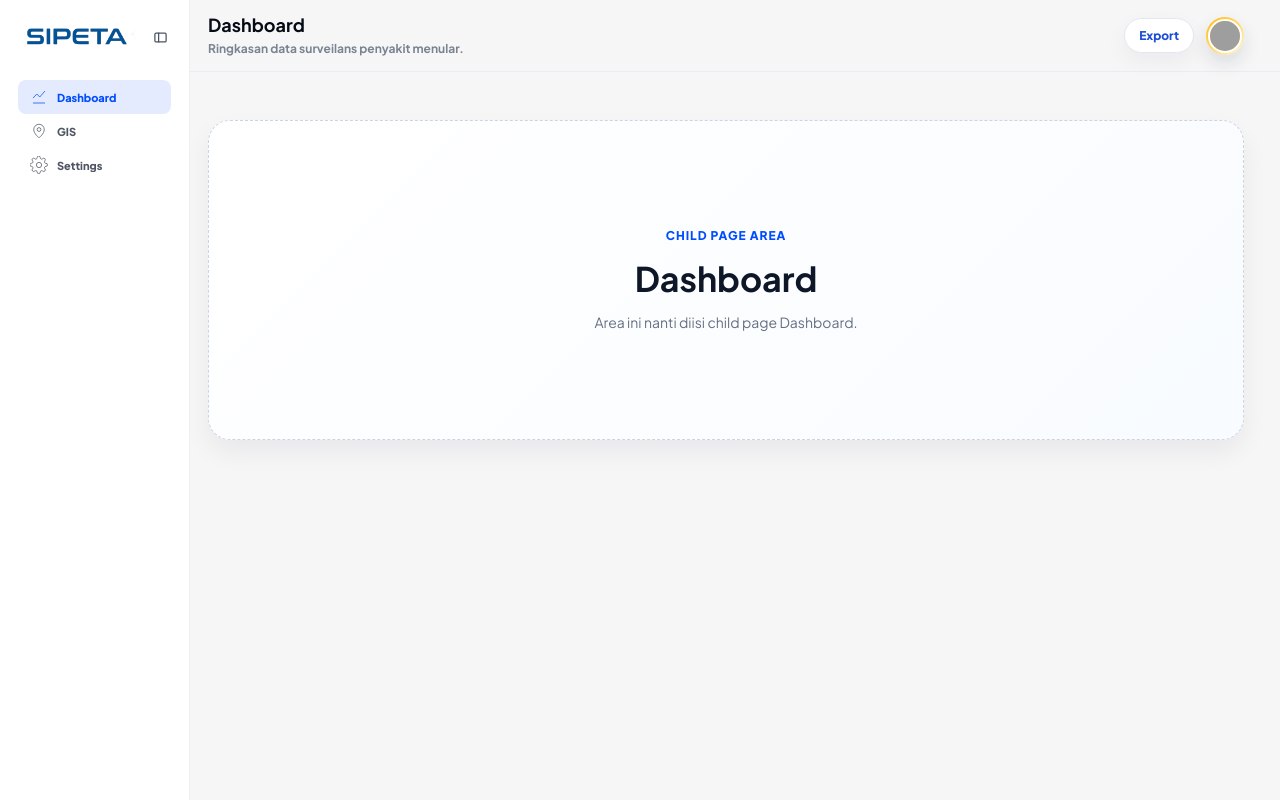
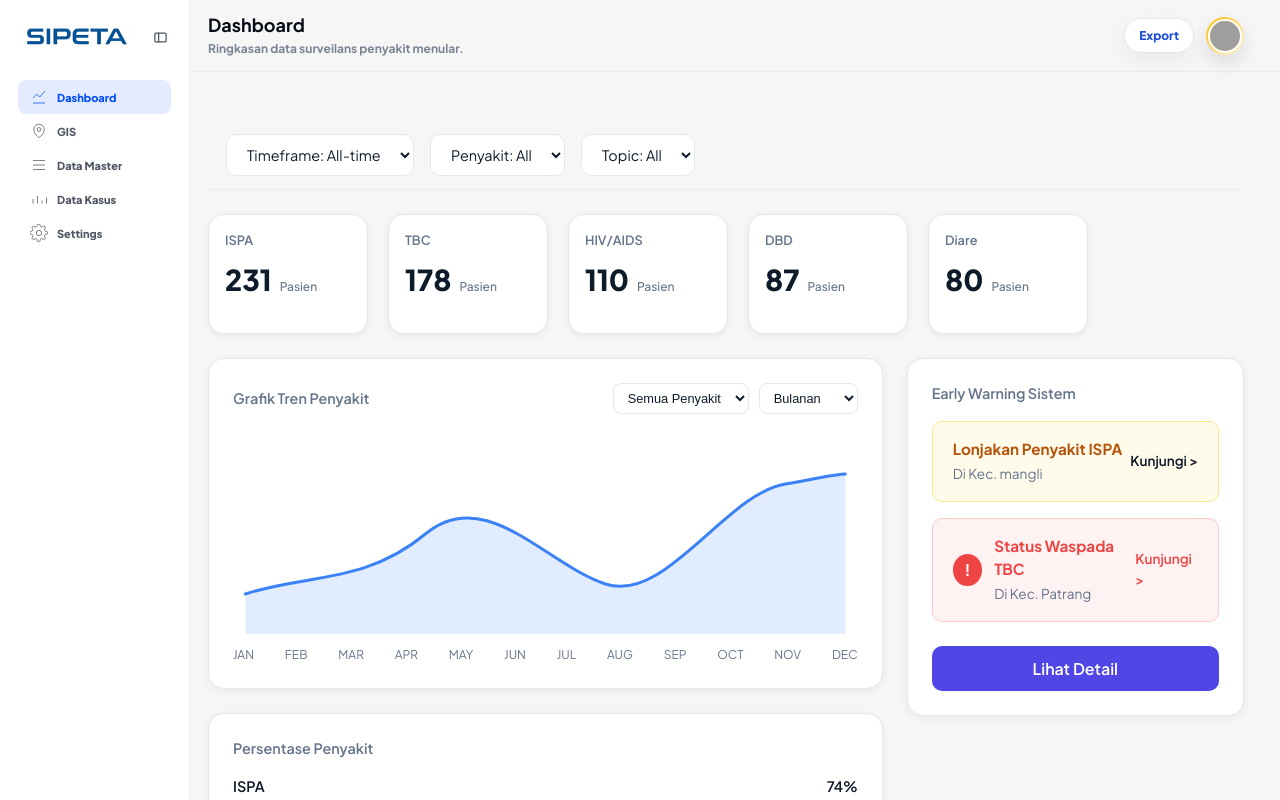
Before and after one commit to Addam884/SIPETA_WEB, a React (Vite) app in the folder sipeta-frontend/: page /admin/dashboard in a window 1280 px wide. Shown: the top 800 px of the page. Built offline with nearby package versions, Linux system fonts and the light colour scheme; grey boxes are pictures that could not be loaded.

Commit message:
ijwdijwd

```diff
--- a/sipeta-frontend/src/App.css
+++ b/sipeta-frontend/src/App.css
@@ -44,3 +44,9 @@ html {
 html, body, #root {
   height: 100%;
 }
+
+select,
+button,
+input {
+  color: var(--text);
+}
--- a/sipeta-frontend/src/layouts/DashboardLayout.tsx
+++ b/sipeta-frontend/src/layouts/DashboardLayout.tsx
@@ -1,17 +1,21 @@
 import { useEffect, useState } from "react";
 import type { ReactNode } from "react";
+import { Outlet } from "react-router-dom";
 import sipetaLogo from "../assets/logo.png";
 import sipetaLogoIcon from "../assets/logo2.png";
 import "../styles/DashboardLayout.css";
 
+
 /* ✅ TAMBAHAN ROLE */
 export type Role = "user" | "admin" | "superadmin";
+
 
 type DashboardLayoutProps = {
   role: Role;
 };
 
-type MenuKey = "dashboard" | "gis" | "settings";
+// type MenuKey = "dashboard" | "gis" | "settings";
+type MenuKey = "dashboard" | "gis" | "settings" | "data-master" | "data-kasus";
 
 type MenuItem = {
   key: MenuKey;
@@ -19,8 +23,10 @@ type MenuItem = {
   icon: ReactNode;
 };
 
-/* ⛔ TIDAK DIUBAH */
-const menuItems: MenuItem[] = [
+
+
+const menuByRole: Record<Role, MenuItem[]> = {
+  user: [
     {
       key: "dashboard",
       label: "Dashboard",
@@ -51,21 +57,81 @@ const menuItems: MenuItem[] = [
         </svg>
       ),
     },
-];
+  ],
+
+  admin: [
+    {
+      key: "dashboard",
+      label: "Dashboard",
+      icon: (
+        <svg viewBox="0 0 24 24">
+          <path d="M4 13.5 9 8l4 4 7-8" />
+          <path d="M4 20h16" />
+        </svg>
+      ),
+    },
+    {
+      key: "gis",
+      label: "GIS",
+      icon: (
+        <svg viewBox="0 0 24 24">
+          <path d="M12 21s7-5.2 7-11a7 7 0 0 0-14 0c0 5.8 7 11 7 11Z" />
+          <circle cx="12" cy="10" r="2.5" />
+        </svg>
+      ),
+    },
+
+    // 🔥 TAMBAHAN ADMIN
+    {
+      key: "data-master",
+      label: "Data Master",
+      icon: (
+        <svg viewBox="0 0 24 24">
+          <path d="M4 6h16M4 12h16M4 18h16" />
+        </svg>
+      ),
+    },
+    {
+      key: "data-kasus",
+      label: "Data Kasus",
+      icon: (
+        <svg viewBox="0 0 24 24">
+          <path d="M4 18v-6M10 18v-10M16 18v-4M22 18v-8" />
+        </svg>
+      ),
+    },
+
+    {
+      key: "settings",
+      label: "Settings",
+      icon: (
+        <svg viewBox="0 0 24 24">
+          <path d="M12 15.5a3.5 3.5 0 1 0 0-7 3.5 3.5 0 0 0 0 7Z" />
+          <path d="M19.4 15a1.8 1.8 0 0 0 .36 1.98l.05.05a2.1 2.1 0 0 1-2.97 2.97l-.05-.05A1.8 1.8 0 0 0 14.8 19.6a1.8 1.8 0 0 0-1.1 1.65V21.4a2.1 2.1 0 0 1-4.2 0v-.15a1.8 1.8 0 0 0-1.1-1.65 1.8 1.8 0 0 0-1.98.36l-.05.05A2.1 2.1 0 0 1 3.4 17.04l.05-.05A1.8 1.8 0 0 0 3.8 15a1.8 1.8 0 0 0-1.65-1.1H2a2.1 2.1 0 0 1 0-4.2h.15A1.8 1.8 0 0 0 3.8 8.6a1.8 1.8 0 0 0-.36-1.98l-.05-.05A2.1 2.1 0 0 1 6.36 3.6l.05.05A1.8 1.8 0 0 0 8.4 4a1.8 1.8 0 0 0 1.1-1.65V2.2a2.1 2.1 0 0 1 4.2 0v.15A1.8 1.8 0 0 0 14.8 4a1.8 1.8 0 0 0 1.98-.36l.05-.05a2.1 2.1 0 0 1 2.97 2.97l-.05.05A1.8 1.8 0 0 0 19.4 8.6a1.8 1.8 0 0 0 1.65 1.1h.15a2.1 2.1 0 0 1 0 4.2h-.15A1.8 1.8 0 0 0 19.4 15Z" />
+        </svg>
+      ),
+    },
+  ],
+
+  superadmin: [], // nanti bebas
+};
 
 const pageDescriptions: Record<MenuKey, string> = {
   dashboard: "Ringkasan data surveilans penyakit menular.",
   gis: "Tampilan peta GIS akan ditempatkan di area child page.",
   settings: "Konfigurasi sistem akan ditempatkan di area child page.",
+  "data-master": "Halaman untuk mengelola data master.",
+  "data-kasus": "Halaman untuk mengelola data kasus.",
 };
 
 /* ✅ HANYA TAMBAH PROPS */
-function DashboardLayout({ role: _role }: DashboardLayoutProps) {
+function DashboardLayout({ role }: DashboardLayoutProps) {
   const [isCollapsed, setIsCollapsed] = useState(false);
   const [activeMenu, setActiveMenu] = useState<MenuKey>("dashboard");
 
   /* ✅ OPTIONAL (tidak ubah UI, hanya logic) */
-  const filteredMenu = menuItems;
+  // const filteredMenu = menuItems;
+  const filteredMenu = menuByRole[role];
 
   const activeItem =
     filteredMenu.find((item) => item.key === activeMenu) ??
@@ -148,7 +214,7 @@ function DashboardLayout({ role: _role }: DashboardLayoutProps) {
           </div>
         </header>
 
-        <main className="dashboard-content">
+        {/* <main className="dashboard-content">
           <section className="layout-preview-card">
             <span>Child Page Area</span>
             <h2>{activeItem.label}</h2>
@@ -156,6 +222,9 @@ function DashboardLayout({ role: _role }: DashboardLayoutProps) {
               Area ini nanti diisi child page {activeItem.label}.
             </p>
           </section>
+        </main> */}
+        <main className="dashboard-content">
+          <Outlet />
         </main>
       </div>
     </div>
--- a/sipeta-frontend/src/pages/dashboard/AdminDashboard.tsx
+++ b/sipeta-frontend/src/pages/dashboard/AdminDashboard.tsx
@@ -5,7 +5,7 @@ export default function AdminDashboard() {
     <div>
       {/* Header & Filters */}
       <div className="dashboard-header">
-        <h1 className="dashboard-title">Dashboard</h1>
+
         <div className="dashboard-filters">
           <select className="filter-select">
             <option>Timeframe: All-time</option>
@@ -44,17 +44,62 @@ export default function AdminDashboard() {
         <div style={{ display: 'flex', flexDirection: 'column', gap: '24px' }}>
 
           <div className="card-v2">
-            <div style={{ display: 'flex', justifyContent: 'space-between', marginBottom: '24px' }}>
-              <h3 className="card-title" style={{ marginBottom: 0 }}>Grafik Tren Penyakit</h3>
-              <span style={{ fontSize: '0.85rem', color: 'var(--text-muted)' }}>Penyakit v Month v</span>
+            <div className="chart-header">
+              <h3 className="card-title" style={{ marginBottom: 0 }}>
+                Grafik Tren Penyakit
+              </h3>
+
+              <div className="chart-filters">
+                <select className="filter-select-sm">
+                  <option value="penyakit">Semua Penyakit</option>
+                  <option value="ispa">ISPA</option>
+                  <option value="tbc">TBC</option>
+                  <option value="hiv">HIV/AIDS</option>
+                  <option value="dbd">DBD</option>
+                </select>
+
+                <select className="filter-select-sm">
+                  <option value="month">Bulanan</option>
+                  <option value="week">Mingguan</option>
+                  <option value="year">Tahunan</option>
+                </select>
+              </div>
             </div>
 
             {/* Mockup Bar Chart */}
-            <div style={{ height: '200px', display: 'flex', alignItems: 'flex-end', justifyContent: 'space-between', gap: '8px' }}>
-              {[30, 45, 45, 75, 85, 60, 30, 85, 100, 110, 120].map((h, i) => (
-                <div key={i} style={{ width: '100%', backgroundColor: '#3b82f6', height: `${h}px`, borderRadius: '4px 4px 0 0' }}></div>
-              ))}
-            </div>
+           <div className="trend-chart">
+            <svg viewBox="0 0 600 200" className="trend-svg">
+
+              {/* area fill */}
+              <path
+                d="
+                  M0,160
+                  C60,140 120,150 180,100
+                  C240,50 300,130 360,150
+                  C420,170 480,60 540,50
+                  C570,45 590,40 600,40
+                  L600,200 L0,200 Z
+                "
+                fill="rgba(59,130,246,0.15)"
+              />
+
+              {/* line */}
+              <path
+                d="
+                  M0,160
+                  C60,140 120,150 180,100
+                  C240,50 300,130 360,150
+                  C420,170 480,60 540,50
+                  C570,45 590,40 600,40
+                "
+                fill="none"
+                stroke="#3b82f6"
+                strokeWidth="3"
+                strokeLinecap="round"
+                strokeLinejoin="round"
+              />
+            </svg>
+          </div>
             <div style={{ display: 'flex', justifyContent: 'space-between', marginTop: '12px', fontSize: '0.75rem', color: 'var(--text-muted)' }}>
               <span>JAN</span><span>FEB</span><span>MAR</span><span>APR</span><span>MAY</span><span>JUN</span><span>JUL</span><span>AUG</span><span>SEP</span><span>OCT</span><span>NOV</span><span>DEC</span>
             </div>
--- a/sipeta-frontend/src/styles/Dashboard.css
+++ b/sipeta-frontend/src/styles/Dashboard.css
@@ -54,8 +54,26 @@
 }
 
 .stat-card-mini {
-  flex: 1;
-  min-width: 150px;
+  flex: 1 1 120px;
+  max-width: 160px;
+  padding: 16px;
+}
+
+.stat-card-mini .card-title {
+  font-size: 0.8rem;
+  margin-bottom: 8px;
+}
+
+.stat-card-mini .stat-value-large {
+  font-size: 1.8rem; /* dari 2.5rem → lebih compact */
+}
+
+.stat-card-mini .stat-value-large span {
+  font-size: 0.75rem;
+}
+
+.mini-chart-mockup {
+  height: 16px; /* dari 24 → lebih tipis */
 }
 
 .card-title {
@@ -81,11 +99,39 @@
 }
 
 /* Mini Chart Line (Mockup) */
-.mini-chart-mockup {
-  margin-top: 12px;
-  height: 24px;
-  border-bottom: 2px solid #3b82f6; /* Warna biru grafik */
-  border-radius: 50%;
+
+
+.trend-chart {
+  height: 200px;
+  width: 100%;
+}
+
+.trend-svg {
+  width: 100%;
+  height: 100%;
+}
+
+
+.chart-header {
+  display: flex;
+  justify-content: space-between;
+  align-items: center;
+  margin-bottom: 20px;
+  gap: 12px;
+}
+
+.chart-filters {
+  display: flex;
+  gap: 10px;
+}
+
+.filter-select-sm {
+  padding: 6px 10px;
+  font-size: 0.8rem;
+  border: 1px solid var(--border);
+  border-radius: 8px;
+  background: var(--bg-card);
+  cursor: pointer;
 }
 
 /* Warnings */
```
Lines whose indentation alone changed are shown as unchanged.
